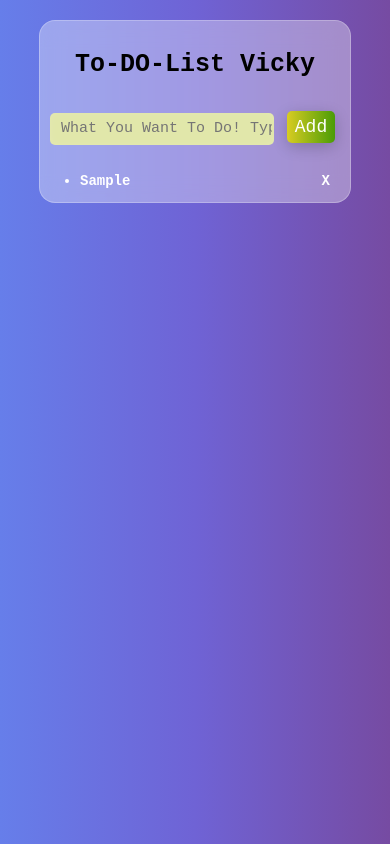
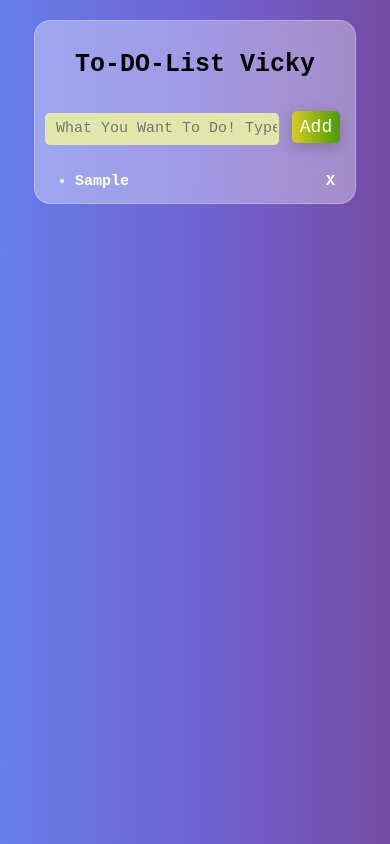
Before and after one commit to vikashagrahari43/todolist, a plain HTML site: page index.html in a window 390 px wide. Both pictures are taken after typing "Sample" into the empty fields and a click on the button "Add". Drawn offline with Linux system fonts and the light colour scheme.

Commit message:
responsive designing2

```diff
--- a/style.css
+++ b/style.css
@@ -78,7 +78,7 @@ ul span:hover{
 }
 @media (max-width: 600px){
     .container{
-    width: 310px;
+    width: 320px;
 }
 #header{
     font-size: 25px;
@@ -86,7 +86,7 @@ ul span:hover{
 #input{
     font-size: 15px;
     height:30px;
-    width:220px;
+    width:230px;
 }
 #add{
 
@@ -94,6 +94,6 @@ ul span:hover{
     font-size: 18px;
 }
 ul li {
-     font-size: 14px;
+     font-size: 15px;
 }
 }
```
